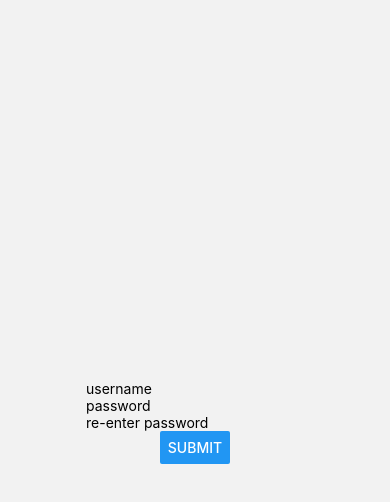
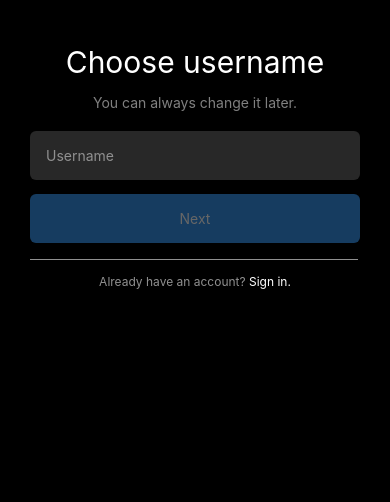
Before and after one commit to 4shu1osh/instagram-ui, a React Native app: screen /Register in a window 390 px wide. Shown: the top 502 px of the page. Built offline with nearby package versions, Linux system fonts and the light colour scheme.

Commit message:
login sign up ui

```diff
--- /dev/null
+++ b/components/ChoosePassword.js
@@ -0,0 +1,108 @@
+import {
+  View,
+  Text,
+  StyleSheet,
+  TextInput,
+  TouchableOpacity,
+} from 'react-native';
+import React, {useState} from 'react';
+import CheckBox from '@react-native-community/checkbox';
+
+export default function ChoosePassword({navigation}) {
+  const [name, setName] = useState('');
+  var showPass;
+  const [isSelected, setSelection] = useState(false);
+
+
+  function onChangeUsername(text) {
+    setName(text);
+  }
+  function isDataFilled() {
+    if (name.length > 5) return true;
+    else return false;
+  }
+  return (
+    <View style={styles.container}>
+      <Text style={styles.heading}>{'Choose password'}</Text>
+      <Text style={styles.text}>{'For security, your password must be 6 characters or more.'}</Text>
+      <TextInput
+        placeholder="Password"
+        placeholderTextColor={'#808080'}
+        style={styles.input}
+        onChangeText={onChangeUsername}
+        autoComplete="off"
+        autoCapitalize="none"
+        autoCorrect={false}
+        secureTextEntry={true}
+      />
+      <View style={styles.checkboxContainer}>
+        <CheckBox
+          value={isSelected}
+          onValueChange={setSelection}
+          boxType={'square'}
+          onFillColor={'#3897f0'}
+          lineWidth={2}
+          onCheckColor={'black'}
+          animationDuration={0.5}
+          style={{ width: 16, height: 16, marginLeft: 8 }}
+        />
+        <Text style={styles.label}>Remember Password</Text>
+      </View>
+      {isDataFilled() === false?
+        (<View style={[styles.button, {opacity: 0.4}]}>
+          <Text style={{color: 'white'}}>{'Next'}</Text>
+        </View>)
+        :
+        (<TouchableOpacity onPress={() => navigation.navigate('LowerTab')}>
+          <View style={styles.button}>
+            <Text style={{color: 'white'}}>{'Next'}</Text>
+          </View>
+        </TouchableOpacity>)}
+    </View>
+  );
+}
+const styles = StyleSheet.create({
+  container: {
+    flex: 1,
+    padding: 30,
+    backgroundColor: 'black',
+  },
+  input: {
+    borderColor: 'white',
+    padding: 16,
+    marginBottom: 14,
+    backgroundColor: '#282828',
+    width: '100%',
+    borderRadius: 6,
+    color: 'white',
+  },
+  heading: {
+    fontSize: 30,
+    color: 'white',
+    marginTop: 14,
+    marginBottom: 14,
+    alignSelf: 'center'
+  },
+  text: {
+    color: 'grey',
+    marginBottom: 20,
+    textAlign: 'center'
+  },
+  button: {
+    backgroundColor: '#3897f0',
+    width: 330,
+    alignItems: 'center',
+    padding: 16,
+    borderRadius: 6,
+    marginBottom: 16,
+  },
+  checkboxContainer: {
+    flexDirection: "row",
+    marginBottom: 20,
+    alignItems: 'center'
+  },
+  label: {
+    color: 'grey',
+    marginLeft: 12
+  },
+});
--- /dev/null
+++ b/components/ChooseUsername.js
@@ -0,0 +1,207 @@
+import {
+  View,
+  Text,
+  StyleSheet,
+  TextInput,
+  Image,
+  TouchableOpacity,
+  ActivityIndicator,
+  FlatList,
+} from 'react-native';
+import React, {useState} from 'react';
+
+export default function ChooseUsername({navigation}) {
+  const [name, setName] = useState('');
+  const [isLoading, setIsLoading] = useState(false);
+  const [tick, setTick] = useState(false);
+
+  function onChangeUsername(text) {
+    setName(text.toLowerCase());
+    setTick(false);
+    if (name.length > 2) {
+      setIsLoading(true);
+      setTimeout(() => {
+        setTick(true);
+        setIsLoading(false);
+      }, 1000);
+    }
+  }
+  function isDataFilled() {
+    if (name.length > 5) return true;
+    else return false;
+  }
+
+  const onPress = async () => {
+    navigation.navigate('Password');
+  };
+
+  function renderItem({item}) {
+    return (
+      <View style={{flexDirection: 'row', justifyContent: 'space-between'}}>
+        <Text onPress={()=> setName(item)} style={{color: 'white', margin: 16}}>{item}</Text>
+        <Image
+          source={require('/Users/admin/Desktop/ReactNative/Instagram/assets/photos/tick.png')}
+          style={styles.check}
+        />
+      </View>
+    );
+  }
+
+  function ItemSeparatorComponent() {
+    return <View style={styles.footer} />;
+  }
+
+  return (
+    <View style={styles.container}>
+      <Text style={styles.heading}>{'Choose username'}</Text>
+      <Text style={styles.text}>{'You can always change it later.'}</Text>
+      <View style={{flexDirection: 'row'}}>
+        <TextInput
+          value={name}
+          placeholder="Username"
+          placeholderTextColor={'#909090'}
+          style={name.length > 3 && name.length < 6 ? [styles.input, {borderColor:'#ff5f4b', borderWidth: 1}] : styles.input}
+          onChangeText={onChangeUsername}
+          autoComplete="off"
+          autoCapitalize="none"
+          autoCorrect={false}
+        />
+        {tick && name.length > 5 ? (
+          <Image
+            source={require('/Users/admin/Desktop/ReactNative/Instagram/assets/photos/tick.png')}
+            style={styles.tick}
+          />
+        ) : null}
+      </View>
+
+      {name.length > 3 && name.length < 6 ? (
+        <>
+
+          <Text
+            style={{
+              color: '#ff5f4b',
+              textAlign: 'left',
+            }}>{`The username '${name}' is not available.`}</Text>
+          <View style={styles.list}>
+            <FlatList
+              data={[
+                `${name}123`,
+                `${name}323`,
+                `${name}123re`,
+                `${name}1er23`,
+                `${name}1df3`,
+                `${name}223`,
+                `${name}2dfe3`,
+                `${name}323`,
+                `${name}4rgt23`,
+                `${name}5thj23`,
+                `${name}637`,
+                `${name}8ttt23`,
+                `${name}3223`,
+              ]}
+              renderItem={renderItem}
+              ItemSeparatorComponent={ItemSeparatorComponent}
+            />
+          </View>
+        </>
+      ) : null}
+      {isDataFilled() === false ? (
+        <View style={[styles.button, {opacity: 0.4}]}>
+          <Text style={{color: 'white'}}>{'Next'}</Text>
+        </View>
+      ) : (
+        <TouchableOpacity onPress={onPress}>
+          <View style={styles.button}>
+            {isLoading ? (
+              <ActivityIndicator
+                animating={isLoading}
+                size={'small'}
+                color={'white'}
+              />
+            ) : (
+              <Text style={{color: 'white'}}>{'Next'}</Text>
+            )}
+          </View>
+        </TouchableOpacity>
+      )}
+      <View style={styles.footer} />
+      <Text
+        style={{
+          color: '#909090',
+          fontSize: 12,
+          marginBottom: 16,
+          alignSelf: 'center',
+        }}>
+        {'Already have an account?'}
+        <Text
+          onPress={() => navigation.navigate('Login')}
+          style={{color: 'white'}}>
+          {' Sign in.'}
+        </Text>
+      </Text>
+    </View>
+  );
+}
+const styles = StyleSheet.create({
+  container: {
+    flex: 1,
+    padding: 30,
+    backgroundColor: 'black',
+  },
+  input: {
+    padding: 16,
+    marginBottom: 14,
+    backgroundColor: '#282828',
+    width: '100%',
+    borderRadius: 6,
+    color: 'white',
+  },
+  heading: {
+    fontSize: 30,
+    color: 'white',
+    marginTop: 14,
+    marginBottom: 14,
+    textAlign: 'center',
+  },
+  text: {
+    color: 'grey',
+    marginBottom: 20,
+    textAlign: 'center',
+  },
+  button: {
+    backgroundColor: '#3897f0',
+    width: 330,
+    alignItems: 'center',
+    padding: 16,
+    borderRadius: 6,
+    marginBottom: 16,
+  },
+  tick: {
+    height: 16,
+    width: 16,
+    position: 'absolute',
+    right: 20,
+    top: 16,
+  },
+  footer: {
+    backgroundColor: '#909090',
+    height: 1,
+    width: 328,
+    marginBottom: 14,
+  },
+  list: {
+    height: 300,
+    width: 330,
+    borderColor: 'white',
+    borderRadius: 10,
+    borderWidth: 2,
+    marginTop: 14,
+    marginBottom: 14,
+  },
+  check: {
+    height: 16,
+    width: 16,
+    alignSelf: 'center',
+    marginRight: 16,
+  },
+});
--- a/components/Login.js
+++ b/components/Login.js
@@ -7,7 +7,6 @@ import {
   TouchableOpacity,
 } from 'react-native';
 import React, {useState} from 'react';
-import LowerTab from './LowerTab';
 
 export default function Login({navigation}) {
   const [name, setName] = useState('');
@@ -19,6 +18,13 @@ export default function Login({navigation}) {
 
   function onChangeUsername(text) {
     setName(text);
+  }
+
+  function isDataFilled() {
+    if(name.length === 0 || pass.length < 6)
+      return false
+    else
+      return true
   }
 
   return (
@@ -38,7 +44,7 @@ export default function Login({navigation}) {
         />
         <TextInput
           placeholder="Phone number, email or username"
-          placeholderTextColor={'#808080'}
+          placeholderTextColor={'#909090'}
           style={styles.input}
           onChangeText={onChangeUsername}
           autoComplete="off"
@@ -47,7 +53,7 @@ export default function Login({navigation}) {
         />
         <TextInput
           placeholder="Password"
-          placeholderTextColor={'#808080'}
+          placeholderTextColor={'#909090'}
           style={styles.input}
           secureTextEntry={true}
           onChangeText={onChangePassword}
@@ -55,18 +61,23 @@ export default function Login({navigation}) {
           autoCapitalize="none"
           autoCorrect={false}
         />
-        <TouchableOpacity onPress={() => navigation.navigate('LowerTab')}>
+        {isDataFilled() === false?
+        (<View style={[styles.button, {opacity: 0.4}]}>
+          <Text style={{color: 'white'}}>{'Log in'}</Text>
+        </View>)
+        :
+        (<TouchableOpacity onPress={() => navigation.navigate('LowerTab')}>
           <View style={styles.button}>
             <Text style={{color: 'white'}}>{'Log in'}</Text>
           </View>
-        </TouchableOpacity>
-        <Text style={{color: '#808080', fontSize: 12, marginBottom: 16}}>
+        </TouchableOpacity>)}
+        <Text style={{color: '#909090', fontSize: 12, marginBottom: 16}}>
           {'Forgot your login details? '}
           <Text style={{color: 'white'}}>{'Get help logging in.'}</Text>
         </Text>
         <View style={{flexDirection: 'row', marginBottom: 20}}>
           <View style={styles.line} />
-          <Text style={{color: '#808080'}}>{'   OR   '}</Text>
+          <Text style={{color: '#909090'}}>{'   OR   '}</Text>
           <View style={styles.line} />
         </View>
         <View style={{flexDirection: 'row'}}>
@@ -86,7 +97,7 @@ export default function Login({navigation}) {
       <View style={styles.footer} />
       <Text
         style={{
-          color: '#808080',
+          color: '#909090',
           fontSize: 12,
           marginBottom: 16,
           alignSelf: 'center',
@@ -101,13 +112,12 @@ const styles = StyleSheet.create({
   container: {
     flex: 1,
     padding: 30,
-    backgroundColor: '#121212',
+    backgroundColor: 'black',
   },
   login: {
     flex: 1,
     justifyContent: 'center',
     alignItems: 'center',
-    textAlignVertical: 'top',
   },
   input: {
     borderColor: 'white',
@@ -119,7 +129,7 @@ const styles = StyleSheet.create({
     color: 'white',
   },
   header: {
-    color: '#808080',
+    color: '#909090',
     textAlign: 'center',
     marginTop: 36,
   },
@@ -132,14 +142,14 @@ const styles = StyleSheet.create({
     marginBottom: 16,
   },
   line: {
-    backgroundColor: '#808080',
+    backgroundColor: '#909090',
     height: 0.2,
     width: 140,
     justifyContent: 'flex-start',
     alignSelf: 'center',
   },
   footer: {
-    backgroundColor: '#808080',
+    backgroundColor: '#909090',
     height: 0.2,
     width: 328,
     marginBottom: 14,
--- a/components/Register.js
+++ b/components/Register.js
@@ -1,55 +1,18 @@
-import {View, Text, StyleSheet, Button, TextInput} from 'react-native';
-import React, {useState} from 'react';
-import LowerTab from './LowerTab';
+import * as React from 'react';
+import {createNativeStackNavigator} from '@react-navigation/native-stack';
+import ChooseUsername from './ChooseUsername'
+import ChoosePassword from './ChoosePassword'
 
-export default function Register({navigation}) {
-  const [name, setName] = useState('');
-  const [pass, setPass] = useState('');
+const Stack = createNativeStackNavigator();
 
-  function onChangePassword(text) {
-    setPass(text);
-  }
-
-  function onChangeUsername(text) {
-    setName(text);
-  }
-
+export default function Register({}) {
   return (
-    <View style={styles.register}>
-      <TextInput
-        placeholder="username"
-        style={styles.input}
-        onChangeText={onChangeUsername}
-      />
-      <TextInput
-        placeholder="password"
-        style={styles.input}
-        secureTextEntry={true}
-        onChangeText={onChangePassword}
-      />
-      <TextInput
-        placeholder="re-enter password"
-        style={styles.input}
-        secureTextEntry={true}
-        onChangeText={onChangePassword}
-      />
-      <Button
-        title="Submit"
-        onPress={() => {
-          navigation.navigate('LowerTab');
-        }}
-      />
-    </View>
+    <Stack.Navigator
+      screenOptions={{
+        headerShown: false,
+      }}>
+      <Stack.Screen name="Username" component={ChooseUsername} />
+      <Stack.Screen name="Password" component={ChoosePassword} />
+    </Stack.Navigator>
   );
 }
-const styles = StyleSheet.create({
-  register: {
-    flex: 1,
-    justifyContent: 'center',
-    alignItems: 'center',
-    padding: 16,
-  },
-  input: {
-    borderWidtgh: 2,
-  },
-});
--- a/package.json
+++ b/package.json
@@ -10,6 +10,7 @@
     "lint": "eslint ."
   },
   "dependencies": {
+    "@react-native-community/checkbox": "^0.5.12",
     "@react-navigation/bottom-tabs": "^6.3.1",
     "@react-navigation/native": "^6.0.10",
     "@react-navigation/native-stack": "^6.6.1",
```
Also changed, not shown: App.js (+1 -8 lines), assets/photos/tick.png (added), 2 other files (tests, documents, lock files or other folders).
